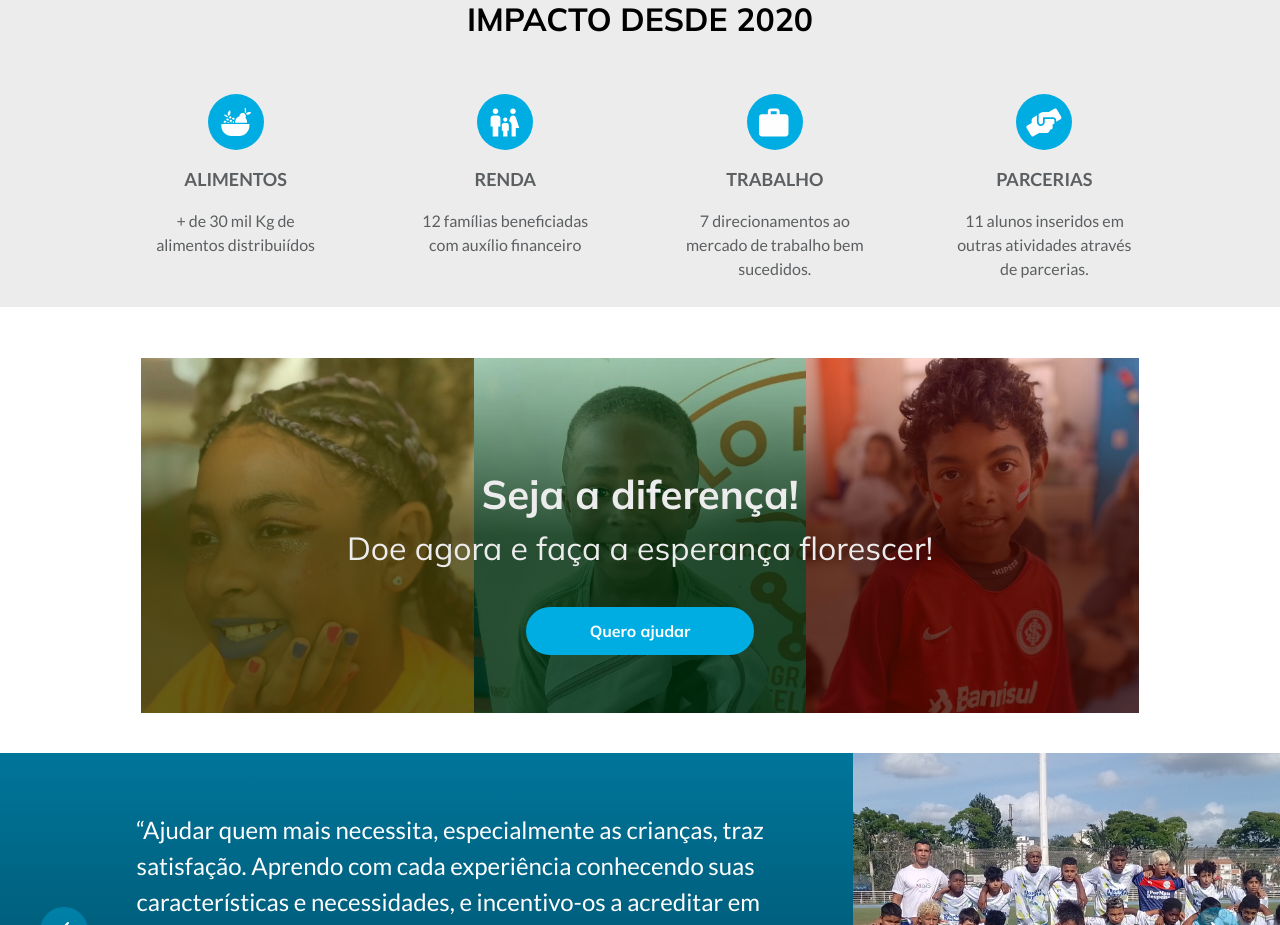
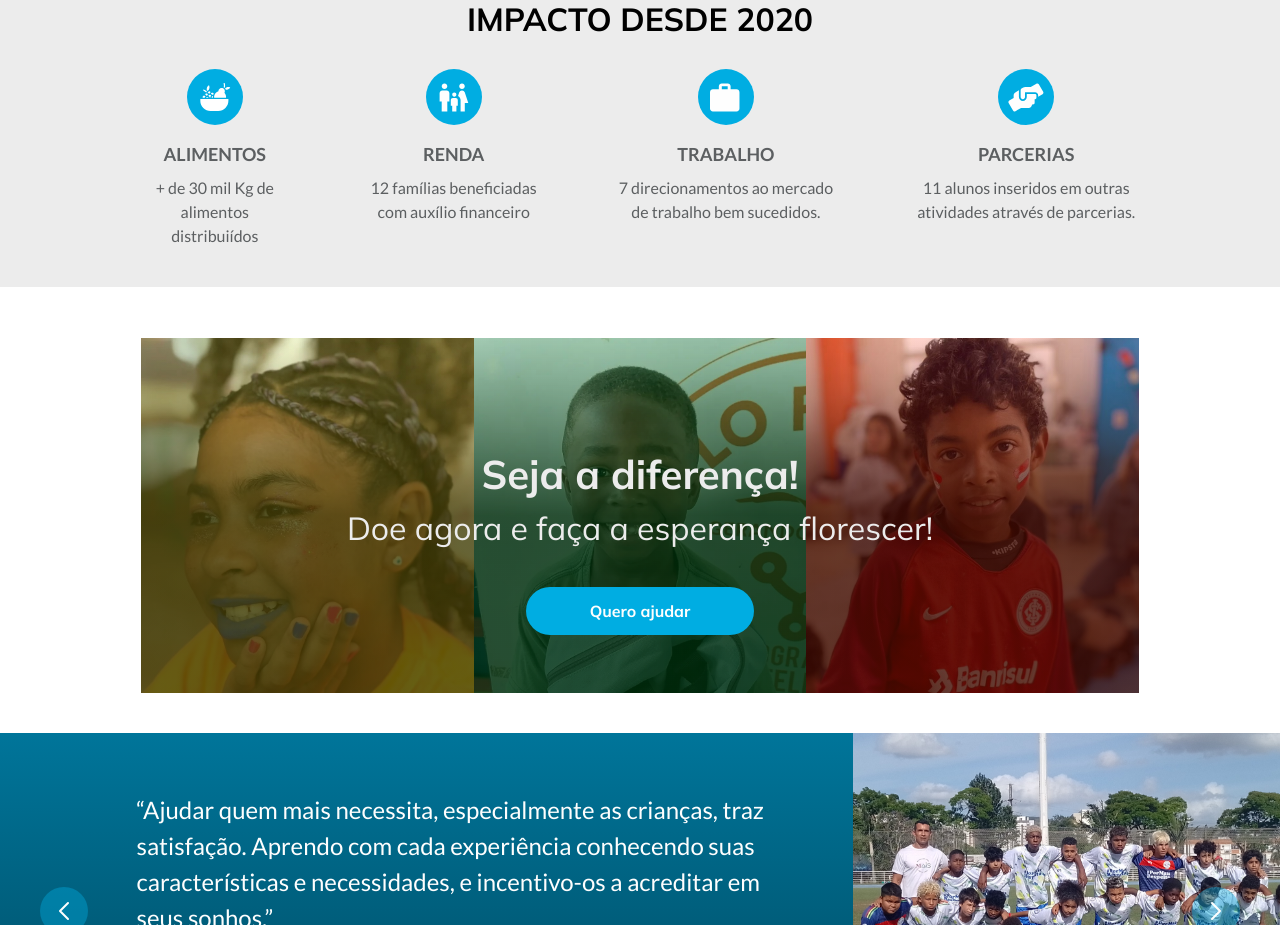
Before and after one commit to ONG-Mais/website-front-end, a Next.js app: page / in a window 1280 px wide. Shown: the part 940-1865 px from the top of the page. Built offline with nearby package versions, Linux system fonts and the light colour scheme.

Commit message:
feat: changes the overall css on the SocialImpact component

```diff
--- a/src/app/Components/SocialImpact/index.tsx
+++ b/src/app/Components/SocialImpact/index.tsx
@@ -33,13 +33,13 @@ const data = [
 export default function SocialImpact() {
   return (
     <div className="w-full bg-neutral-100 mb-r4 sm:mb-none pb-0" id="social-impact">
-      <div className="flex flex-col items-center h-[360px] sm:h-auto pt-12 sm:pb-10">
+      <div className="flex flex-col items-center h-[340px] sm:h-auto pt-12 sm:pb-10">
         <h3 className="text-h3 sm:text-pl font-bold font-Mulish ">IMPACTO DESDE 2020</h3>
-        <ul className="flex justify-around gap-x-20 sm:gap-y-8 mt-r4 sm:flex-col mx-r11 sm:mx-[19%]">
+        <ul className="flex justify-around gap-x-20 sm:gap-y-8 mt-r2 sm:mt-r4 sm:flex-col mx-r11 sm:mx-[19%]">
           {data.map((card) => (
-            <li key={card.id} className="flex flex-col text-center items-center w-1/5 sm:w-full">
+            <li key={card.id} className="flex flex-col text-center items-center sm:w-full">
               <Image src={card.icon} alt="item_icon" />
-              <h5 className="py-4 text-pl sm:text-pm font-bold text-neutral-600">{card.title}</h5>
+              <h5 className="py-4 pb-2 sm:py-2 text-pl sm:text-pm font-bold text-neutral-600">{card.title}</h5>
               <p className="font-medium text-neutral-600 sm:text-ps">{card.desc}</p>
             </li>
           ))}
```
